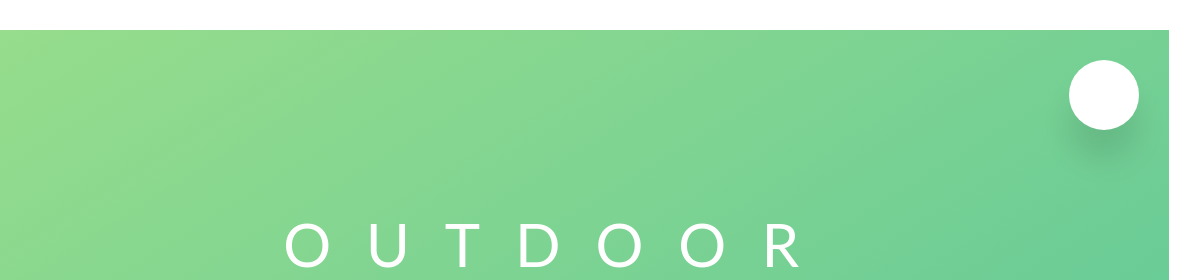
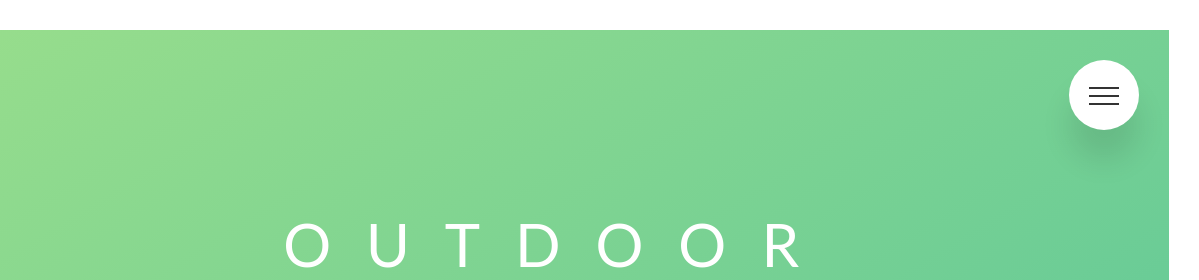
Before and after one commit to yungshun317/sass-tourism-website-float, a website: page index.html in a window 1280 px wide. Shown: the top 280 px of the page, 81-1280 px from the left. Drawn offline with Linux system fonts and the light colour scheme.

Commit message:
[FEAT] Create the `navigation__icon` icon using `::before` and `::after`

```diff
--- a/sass/layout/_navigation.scss
+++ b/sass/layout/_navigation.scss
@@ -91,4 +91,35 @@
       opacity: 1;
       width: 100%;
     }
+
+    // Icon
+    &__icon {
+      position: relative;
+      margin-top: 3.5rem;
+
+      &,
+      &::before,
+      &::after {
+        width: 3rem;
+        height: .2rem;
+        background-color: $color-gray-dark-3;
+        display: inline-block;
+      }
+
+      &::before,
+      &::after {
+        content: "";
+        position: absolute;
+        left: 0;
+        transition: all .2s;
+      }
+
+      &::before {
+        top: -.8rem;
+      }
+
+      &::after {
+        top: .8rem;
+      }
+    }
 }
```
Also changed, not shown: css/style.css.
